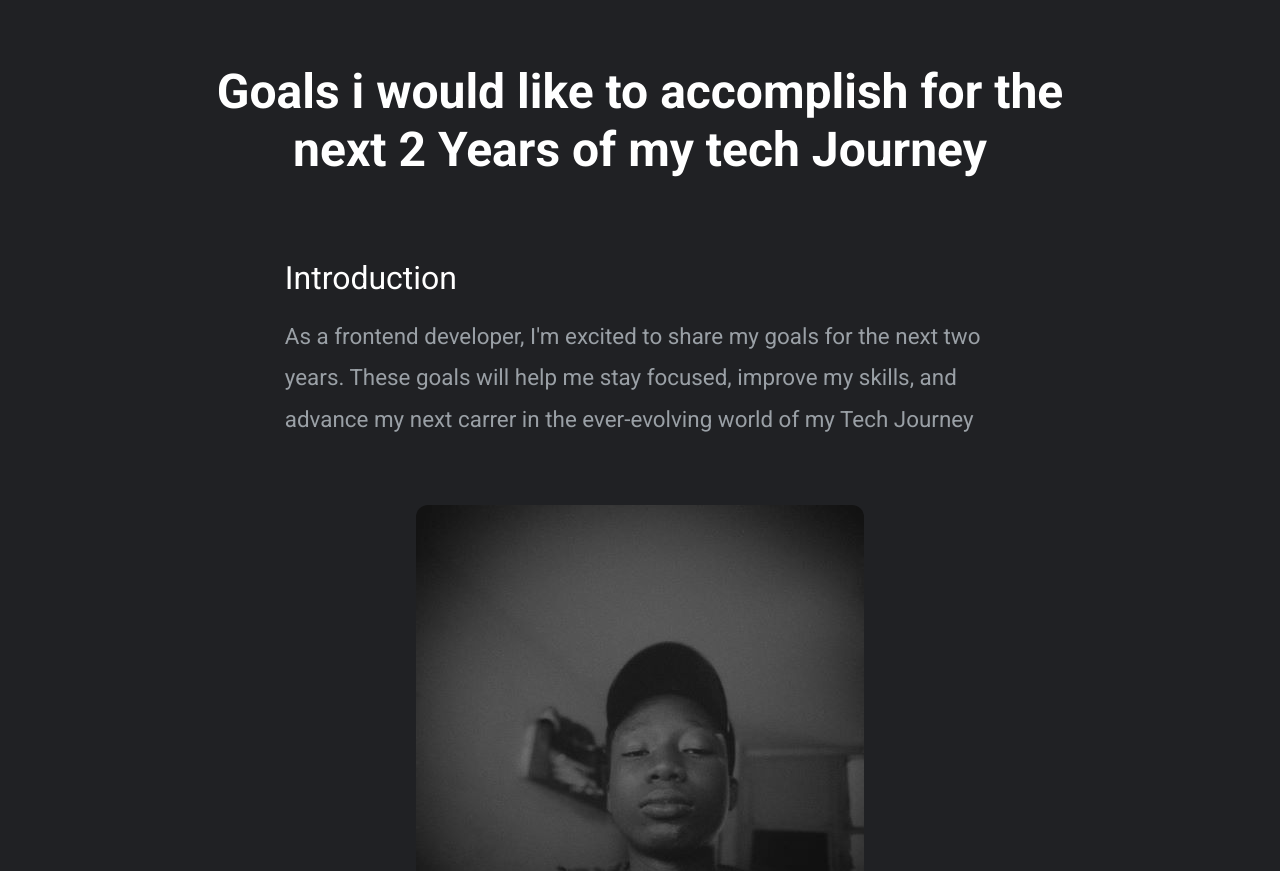
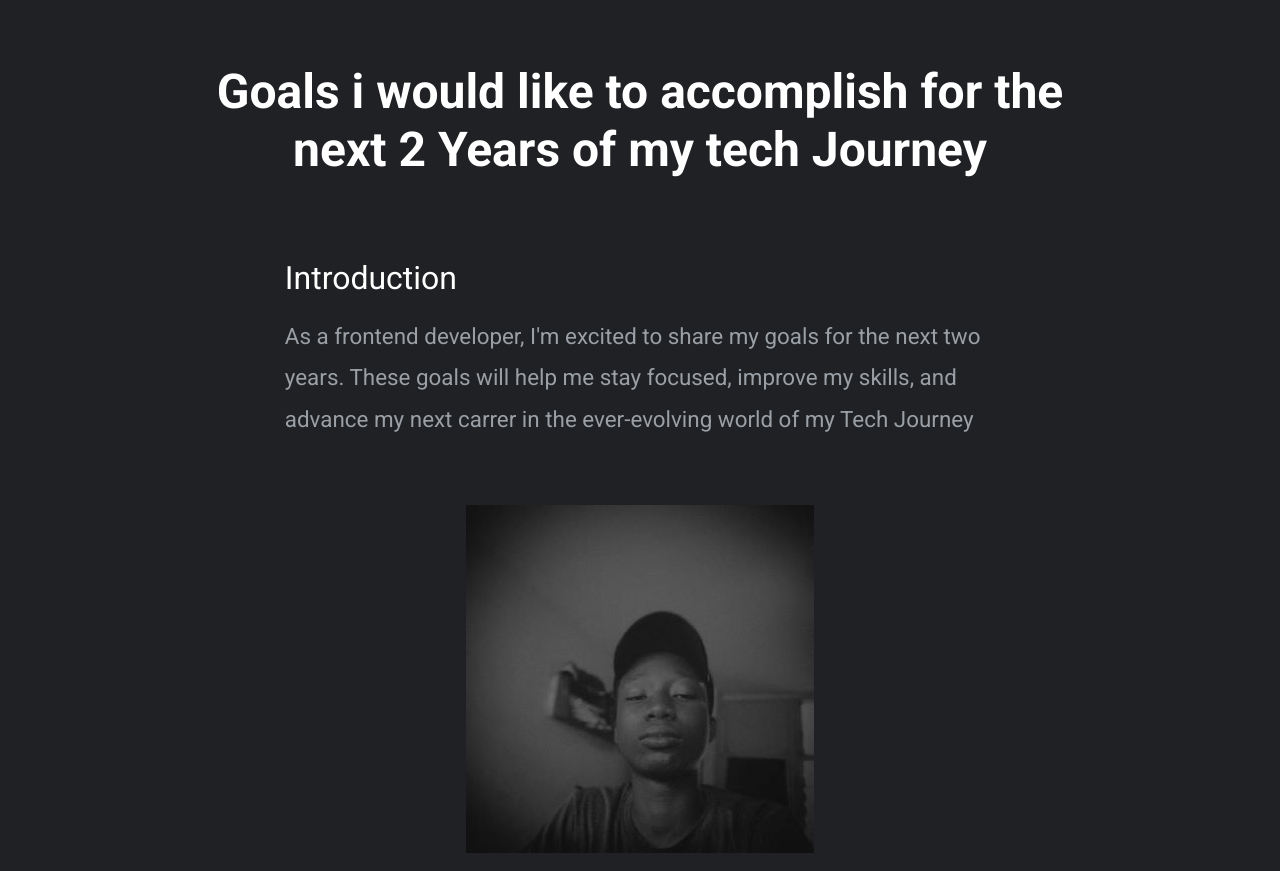
Before and after one commit to professor-12/HNGX_STAGE_1, a plain HTML site: page index.html in a window 1280 px wide. Shown: the part 81-952 px from the top of the page. Drawn offline with Linux system fonts and the light colour scheme.

Commit message:
Fixed img

```diff
--- a/index.html
+++ b/index.html
@@ -66,10 +66,10 @@
                     improve my skills, and advance my next carrer in the
                     ever-evolving world of my Tech Journey
                 </p>
-                <div style="border-radius: 12px; overflow: hidden">
+                <div>
                     <img
                         data-testid="slackProfilePicture"
-                        src="2448 X 2448 pixels.jpg"
+                        src="338 x 338 pixels.jpg"
                     />
                 </div>
             </div>
```
Also changed, not shown: 2448 X 2448 pixels.jpg (deleted), 338 x 338 pixels.jpg (added).
